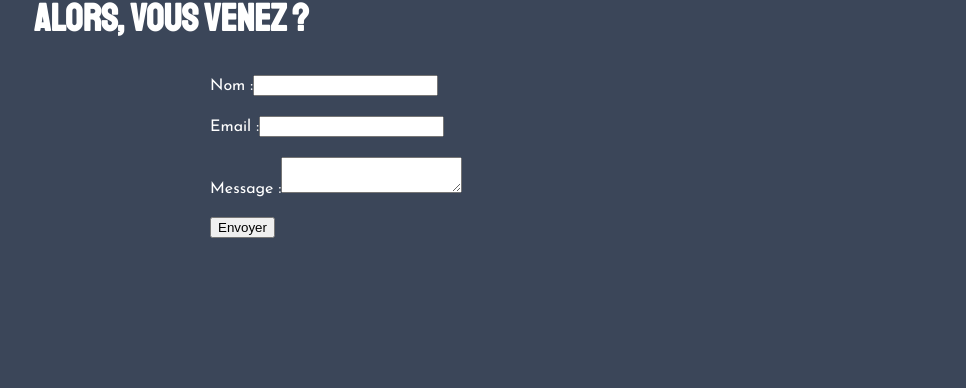
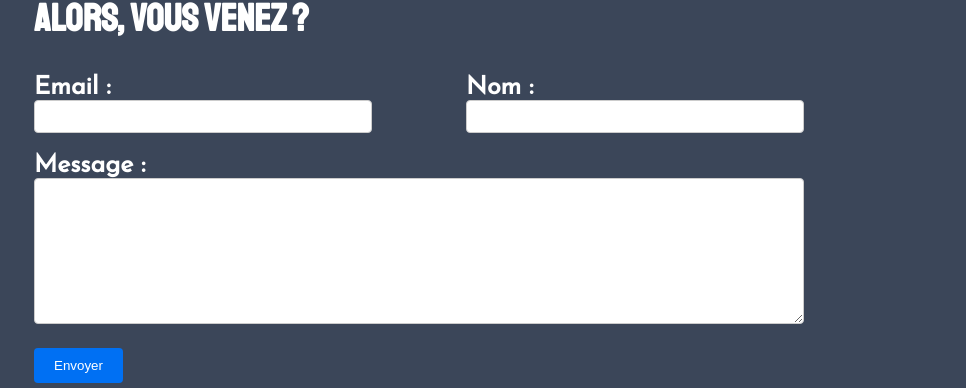
Before and after one commit to tatiana-sthl/wedding, a Next.js app: page / in a window 1280 px wide. Shown: the part 3252-3640 px from the top of the page, without its empty margins (230-1196 px from the left). Before the commit the page ends 3498 px from the top, so only its background shows below. Built offline with nearby package versions, Linux system fonts and the light colour scheme.

Commit message:
style about contact

```diff
--- a/src/app/components/rsvp.js
+++ b/src/app/components/rsvp.js
@@ -38,36 +38,43 @@ const Rsvp = () => {
 
   return (
     <form className={styles.contactForm} onSubmit={handleSubmit}>
+      <div className={styles.mailInfos}>
         <div className={styles.formGroup}>
-        <label htmlFor="name">Nom :</label>
+          <label className={styles.label} htmlFor="email">Email :</label>
+          <input
+            type="email"
+            id="email"
+            name="email"
+            value={formData.email}
+            onChange={handleChange}
+            className={styles.input}
+          />
+        </div>
+
+        <div className={styles.formGroup}>
+          <label className={styles.label} htmlFor="name">Nom :</label>
           <input
             type="text"
             id="name"
             name="name"
             value={formData.name}
             onChange={handleChange}
+            className={styles.input}
           />
         </div>
-      <div className={styles.formGroup}>
-        <label htmlFor="email">Email :</label>
-        <input
-          type="email"
-          id="email"
-          name="email"
-          value={formData.email}
-          onChange={handleChange}
-        />
       </div>
-      <div className={styles.formGroup}>
-        <label htmlFor="message">Message :</label>
+
+      <div className={styles.formGroupTextarea}>
+        <label className={styles.label} htmlFor="message">Message :</label>
         <textarea
           id="message"
           name="message"
           value={formData.message}
           onChange={handleChange}
+          className={styles.textarea}
         />
       </div>
-      <button type="submit">Envoyer</button>
+      <button className={styles.button} type="submit">Envoyer</button>
     </form>
   );
 };
--- a/src/app/page.module.css
+++ b/src/app/page.module.css
@@ -208,32 +208,43 @@
   text-align: justify ;
 }
 
-.contactForm {
-  max-width: 400px;
-  margin: 0 auto;
-}
 
 .formGroup {
   margin-bottom: 20px;
+  width: 25vw;
 }
-/*
-label {
+
+.formGroupTextarea {
+  margin-bottom: 20px;
+}
+
+.mailInfos {
+  display: flex;
+  justify-content: space-between;
+}
+
+.label {
   display: block;
   font-weight: bold;
+  font-size: 25px;
 }
 
-input, textarea {
+.input, .textarea {
   width: 100%;
   padding: 8px;
   border: 1px solid #ccc;
   border-radius: 4px;
 }
 
-button {
+.textarea {
+  height: 10vw;
+}
+
+.button {
   background-color: #0070f3;
   color: #fff;
   padding: 10px 20px;
   border: none;
   border-radius: 4px;
   cursor: pointer;
-} */
+}
```
Lines whose indentation alone changed are shown as unchanged.
